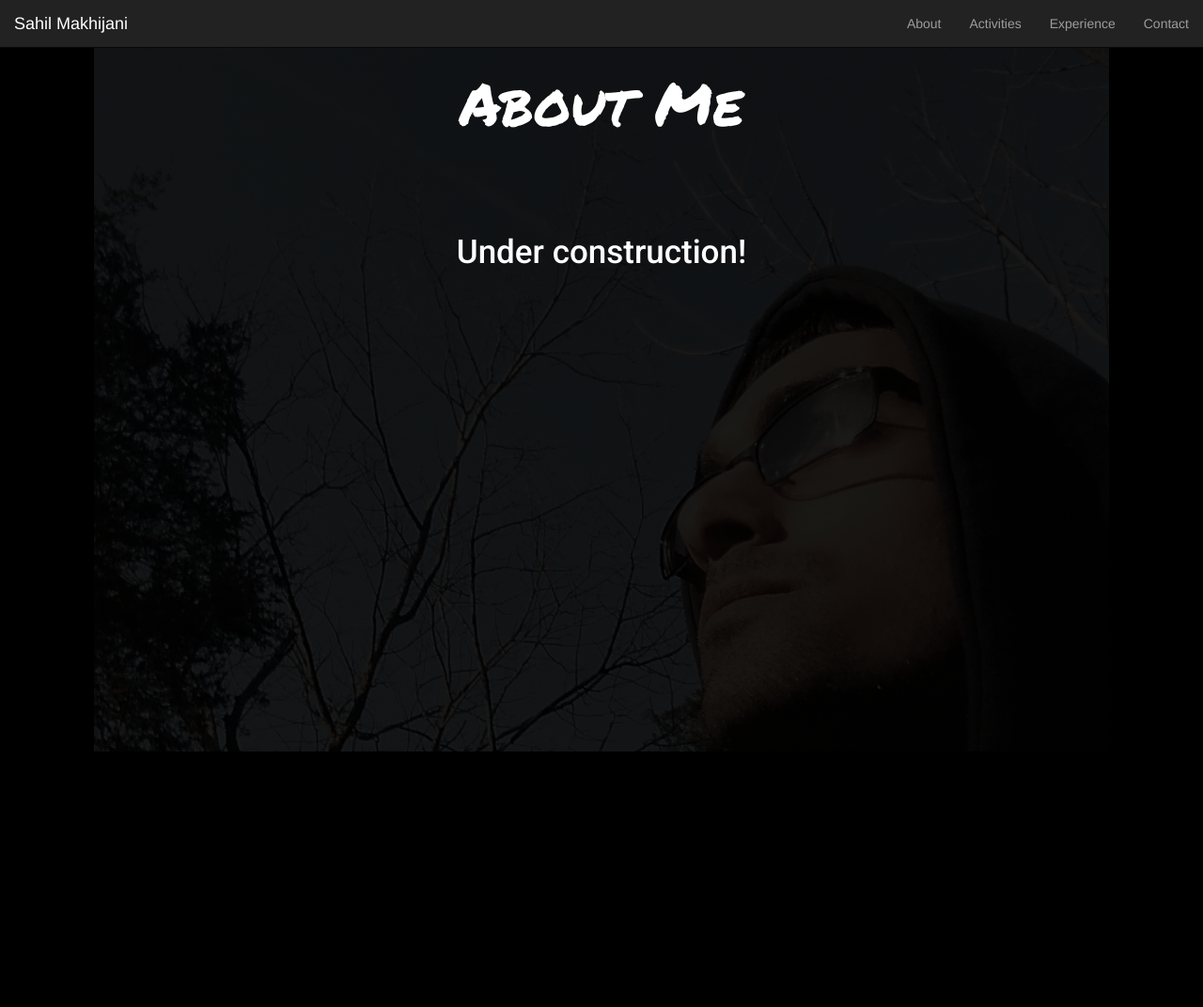
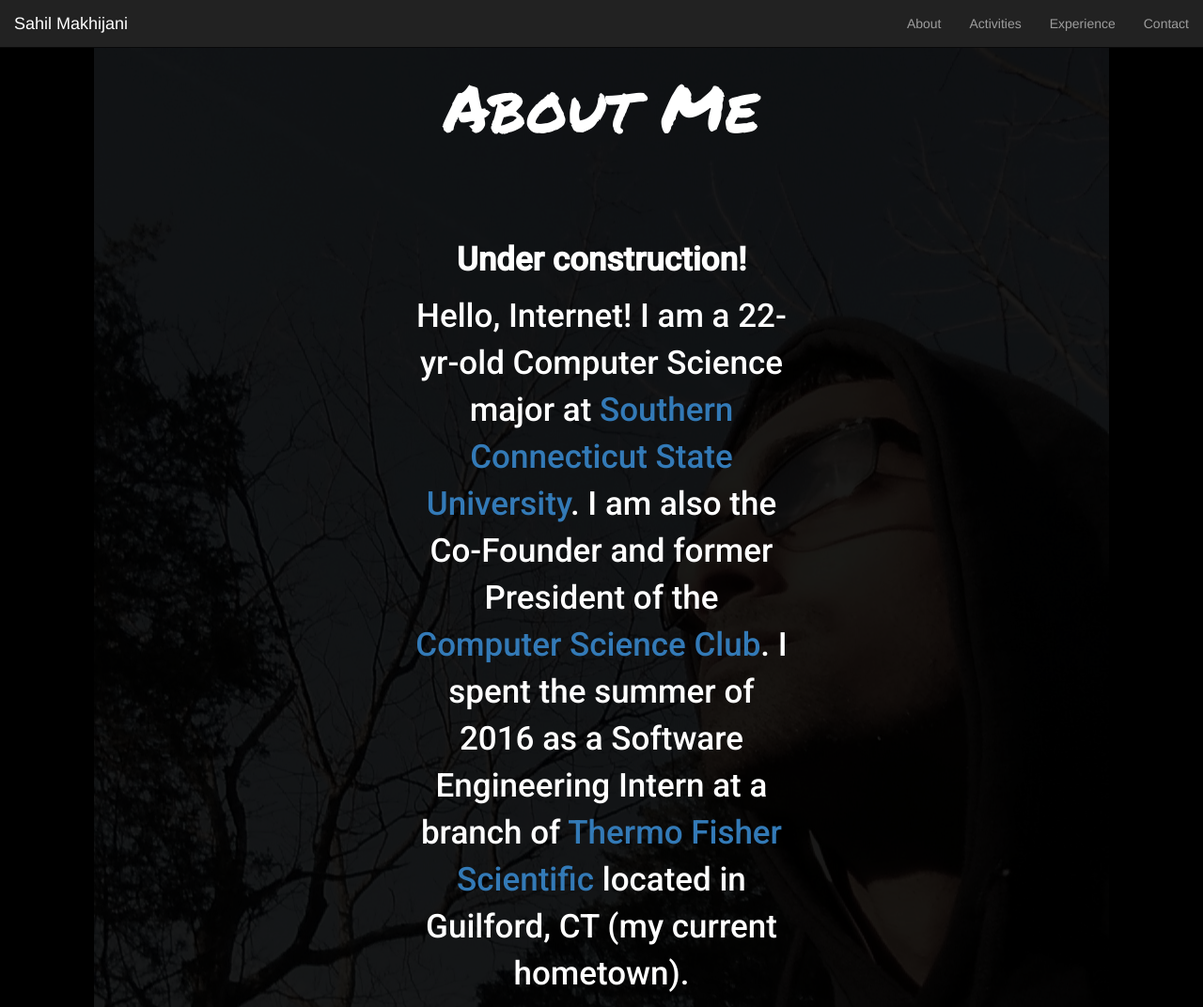
Before and after one commit to SahilMak/sahilmak.github.io, a plain HTML site: page about.html in a window 1280 px wide. Shown: the whole page at 94% size. Before the commit the page ends 800 px from the top, so only its background shows below. Drawn offline with nearby package versions, Linux system fonts and the light colour scheme.

Commit message:
Added preliminary text to About Me

```diff
--- a/about.html
+++ b/about.html
@@ -4,10 +4,10 @@
     <meta charset="UTF-8">
     <meta name="viewport" content="width=device-width, initial-scale=1">
     <title>About | Sahil Makhijani</title>
+    <link rel="stylesheet" href="https://maxcdn.bootstrapcdn.com/bootstrap/3.3.7/css/bootstrap.min.css"
+          integrity="sha384-BVYiiSIFeK1dGmJRAkycuHAHRg32OmUcww7on3RYdg4Va+PmSTsz/K68vbdEjh4u" crossorigin="anonymous">
     <link rel="stylesheet" type="text/css" href="css/style.css">
     <link href="https://fonts.googleapis.com/css?family=Permanent+Marker|Roboto:500" rel="stylesheet">
-    <link rel="stylesheet" href="https://maxcdn.bootstrapcdn.com/bootstrap/3.3.7/css/bootstrap.min.css"
-          integrity="sha384-BVYiiSIFeK1dGmJRAkycuHAHRg32OmUcww7on3RYdg4Va+PmSTsz/K68vbdEjh4u" crossorigin="anonymous">
 </head>
 <body class="content">
 <nav class="navbar navbar-inverse navbar-fixed-top">
@@ -27,7 +27,14 @@
 <h1 class="head-text">About Me</h1>
 <div class="row body">
     <div class="col-md-4 col-md-offset-4">
-        <p class="body-text">Under construction!</p>
+        <p class="body-text"><b>Under construction!</b></p>
+        <p class="body-text">Hello, Internet! I am a 22-yr-old Computer Science major at
+            <a href="http://www.southernct.edu/" target="_blank">Southern Connecticut State University</a>. I am also
+            the Co-Founder and former President of the <a
+                    href="https://southernct.collegiatelink.net/organization/computerscienceclub" target="_blank">Computer
+                Science Club</a>. I spent the summer of 2016 as a Software Engineering Intern at a branch of <a
+                    href="http://www.thermofisher.com/us/en/home.html" target="_blank">Thermo Fisher Scientific</a>
+            located in Guilford, CT (my current hometown).</p>
     </div>
 </div>
 </body>
--- a/css/style.css
+++ b/css/style.css
@@ -30,13 +30,13 @@ img {
 #jumbo-text {
     text-align: center;
     font-family: 'Permanent Marker', cursive;
-    font-size: 5.5em;
+    font-size: 6em;
 }
 
 .head-text {
     text-align: center;
     font-family: 'Permanent Marker', cursive;
-    font-size: 4.5em;
+    font-size: 5em;
     color: white;
 }
 
```
Also changed, not shown: activities.html (+2 -2 lines), contact.html (+2 -2 lines), experience.html (+2 -2 lines), index.html (+2 -2 lines).
